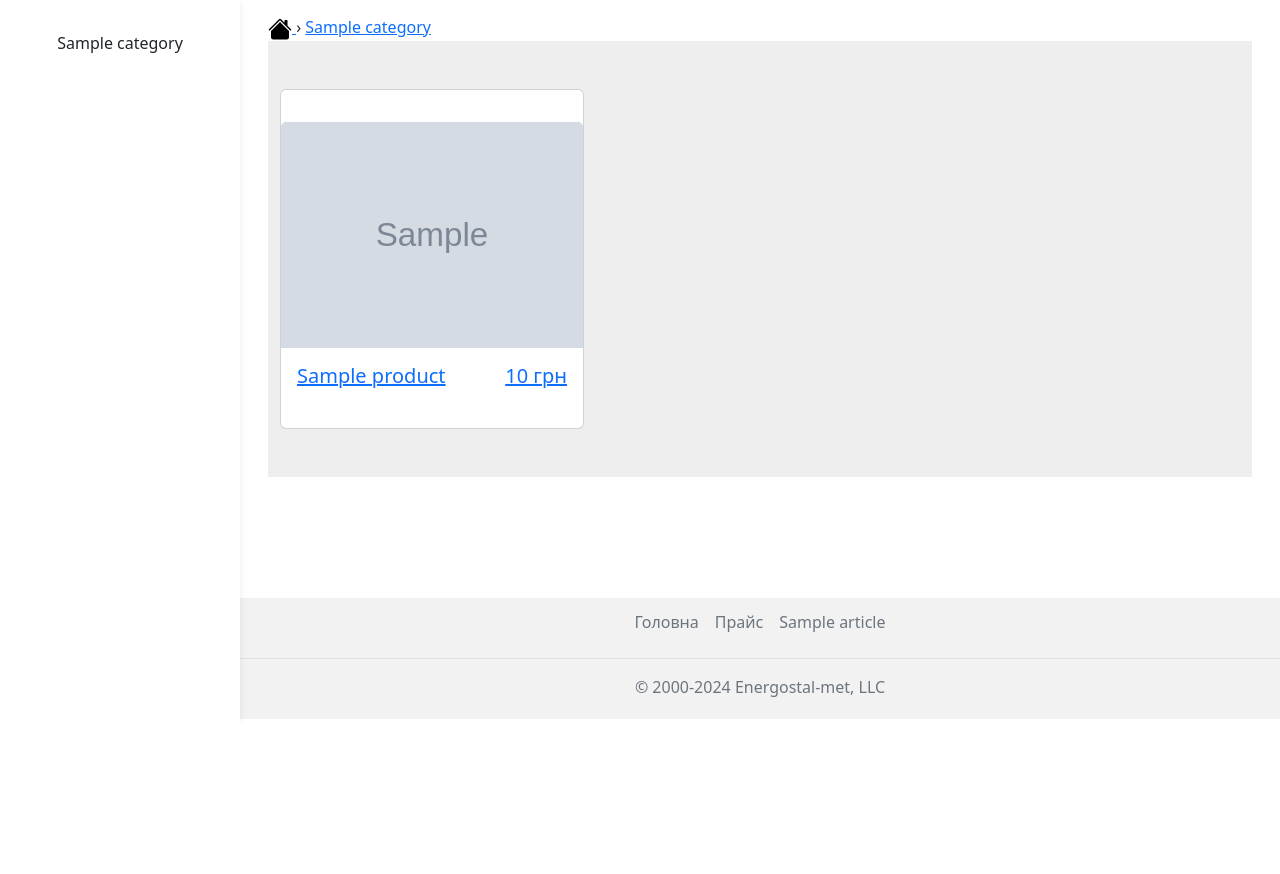
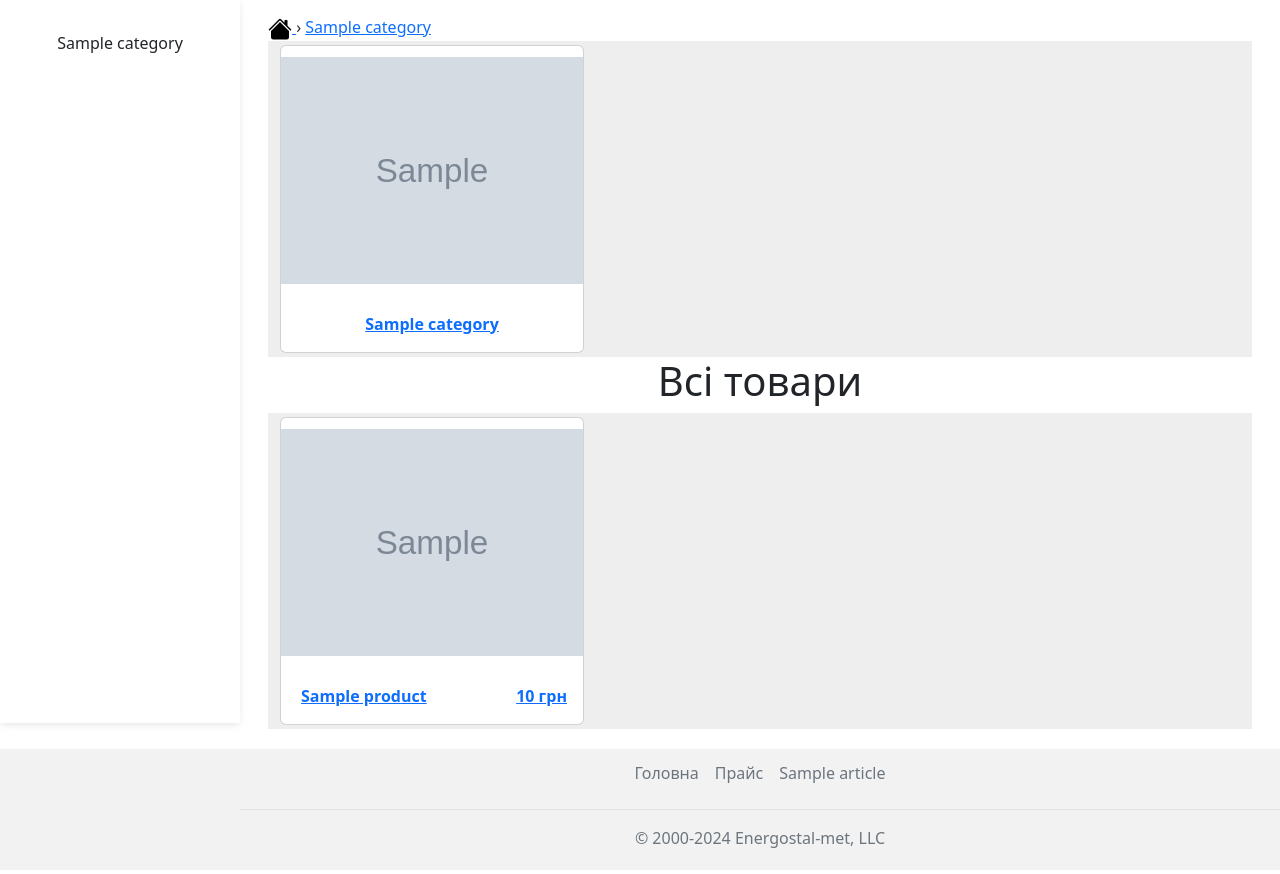
Before and after one commit to SviatoslavIliash/EnergostalMet, a Django app: template energosite/store/templates/store/category.html in a window 1280 px wide. Shown: the part 77-951 px from the top of the page. Before the commit the page ends 796 px from the top, so only its background shows below. Run offline with Django 5.2, Linux system fonts and the light colour scheme; tables that the repository leaves empty hold one stand-in row (values such as "Sample post"); the template is opened without the code that fills it: values that come from a table or form of the project are taken from there, most other values are stand-ins (such as "Sample title", 1, 10 or a date in 2020); grey boxes marked "Sample" are stand-in pictures.

Commit message:
Added products to category detail.

```diff
--- a/energosite/energosite/urls.py
+++ b/energosite/energosite/urls.py
@@ -1,23 +1,8 @@
-"""
-URL configuration for energosite project.
-
-The `urlpatterns` list routes URLs to views. For more information please see:
-    https://docs.djangoproject.com/en/5.0/topics/http/urls/
-Examples:
-Function views
-    1. Add an import:  from my_app import views
-    2. Add a URL to urlpatterns:  path('', views.home, name='home')
-Class-based views
-    1. Add an import:  from other_app.views import Home
-    2. Add a URL to urlpatterns:  path('', Home.as_view(), name='home')
-Including another URLconf
-    1. Import the include() function: from django.urls import include, path
-    2. Add a URL to urlpatterns:  path('blog/', include('blog.urls'))
-"""
 from django.contrib import admin
 from django.urls import include, path
 from django.conf import settings
 from django.conf.urls.static import static
+from django.views.generic import RedirectView
 
 urlpatterns = [
     path("admin/", admin.site.urls),
--- a/energosite/store/models.py
+++ b/energosite/store/models.py
@@ -13,6 +13,7 @@ DEFAULT_IMAGE_PATH = 'store/images/default_image.jpg'
 
 # Move this func to some util file
 def get_image_impl(obj):
+
     if obj.image:
         return obj.image.get_image_or_default()
     else:
@@ -90,6 +91,14 @@ class Category(SeoFieldsModel):
             res.append(self.parent)
             self = self.parent
         res.reverse()
+        return res
+
+    def all_children(self):
+        res = []
+        if self.children:
+            res.extend(self.children.all())
+            for child in self.children.all():
+                res.extend(child.all_children())
         return res
 
 
--- a/energosite/store/templates/store/category.html
+++ b/energosite/store/templates/store/category.html
@@ -2,51 +2,17 @@
 
 {% block title %}{{ category.name }}{% endblock %}
 
-{% block meta %}
-  {% include 'store/meta_tags.html' with item=category %}
-{% endblock %}
+{% block meta %}{% include 'store/meta_tags.html' with item=category %}{% endblock %}
 
 {% block breadcrumbs %}
   {% for parent in category.parents %}
     &rsaquo; <a href="{% url 'store:category_detail' parent.slug %}">{{ parent.name }}</a>
   {% endfor %}
-  &rsaquo; <a href="{% url 'store:category_detail' category.slug %}">{{ category.name }}</a>
+    &rsaquo; <a href="{% url 'store:category_detail' category.slug %}">{{ category.name }}</a>
 {% endblock %}
 
 {% block body %}
-<section style="background-color: #eee;">
-  <div class="container py-5">
-    {% if has_subcategories %}
-      {% include 'store/show_categories.html' %}
-    {% else %}
-      {% for product_row in product_chunks%}
-      <div class="row">
-        {% for product in product_row %}
-          <div class="col-md-12 col-lg-4 mb-4 mb-lg-0">
-            <a href="{% url 'store:product_detail' category.slug product.slug %}">
-            <div class="card">
-              <div class="d-flex justify-content-between p-3">
-              </div>
-              <div class="ratio ratio-4x3" style="object-fit: contain;">
-                <img src="{{ product.get_image}}"
-                  class="card-img-top" alt="{{product.name}}" style="object-fit: contain;"/>
-              </div>
-              <div class="card-body">
-                <div class="d-flex justify-content-between mb-3">
-                  <!--<p class="small"><a href="#!" class="text-muted">Laptops</a></p>-->
-                  <h5 class="mb0">{{ product.name }}</h5>
-                  <h5 class="mb0">{{ product.price }} грн</h5>
-                </div>
-
-              </div>
-            </div>
-            </a>
-          </div>
-       {% endfor %}
-      </div>
-    {% endfor %}
-  {%endif%}
-  </div>
-</section>
-
+  {% include 'store/show_categories.html' %}
+  <h1>Всі товари</h1>
+  {% include 'store/show_products.html' %}
 {% endblock %}
--- a/energosite/store/templates/store/show_categories.html
+++ b/energosite/store/templates/store/show_categories.html
@@ -1,6 +1,6 @@
 <section style="background-color: #eee;">
   <div class="container">
-    {% for category_row in category_chunks%}
+    {% for category_row in category_rows%}
     <div class="row">
       {% for category in category_row %}
       <div class="col-12 col-lg-4 my-1 d-flex align-items-stretch">
--- a/energosite/store/templates/store/show_products.html
+++ b/energosite/store/templates/store/show_products.html
@@ -11,7 +11,11 @@
               <div class="card-body">
                 <div class="d-flex justify-content-between">
                   <span class="card-text fw-bold ms-1">{{ product.name }}</span>
-                  <span class="card-text fw-bold">{{ product.price }} грн</span>
+                  {% if product.price %}
+                    <span class="card-text fw-bold">{{ product.price }} грн</span>
+                  {% else %}
+                    <span class="card-text fw-bold">під замовлення</span>
+                  {% endif %}
                 </div>
               </div>
              </a>
```
Also changed, not shown: energosite/store/views.py (+18 -14 lines).
